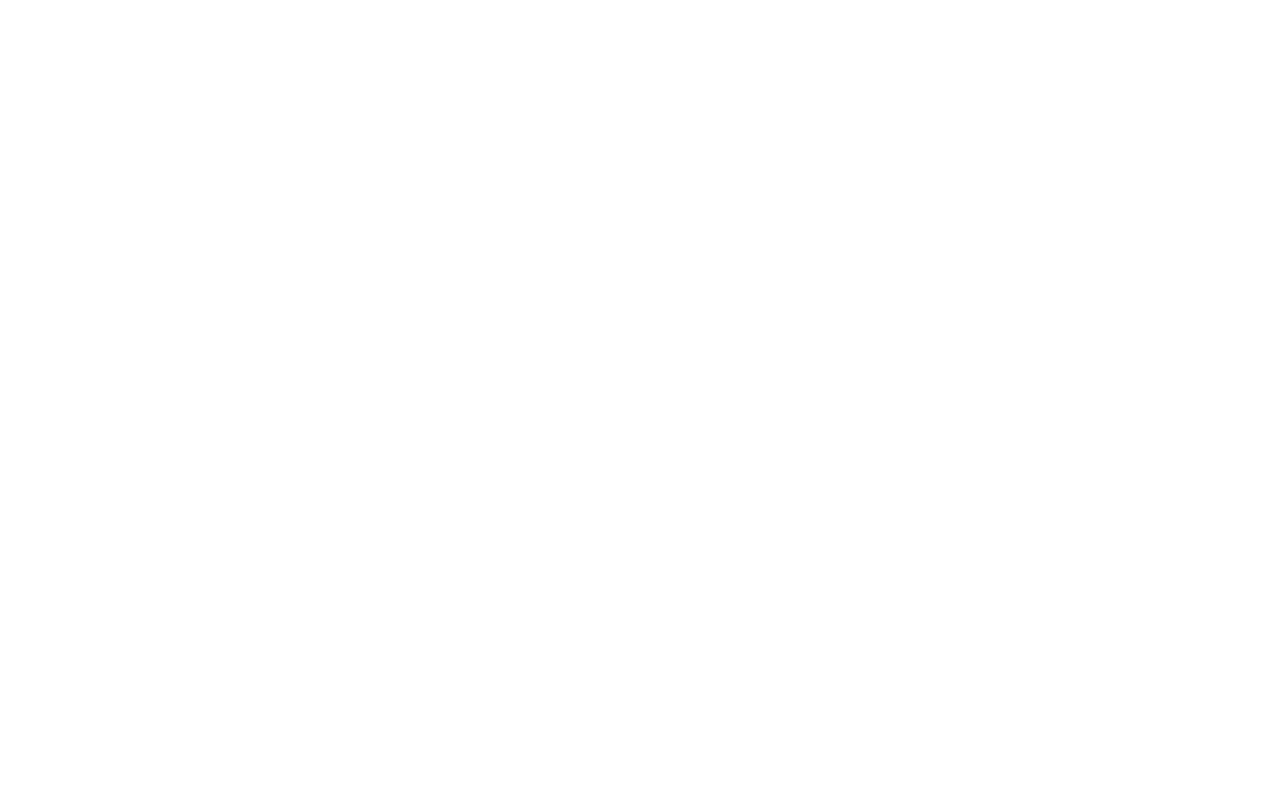
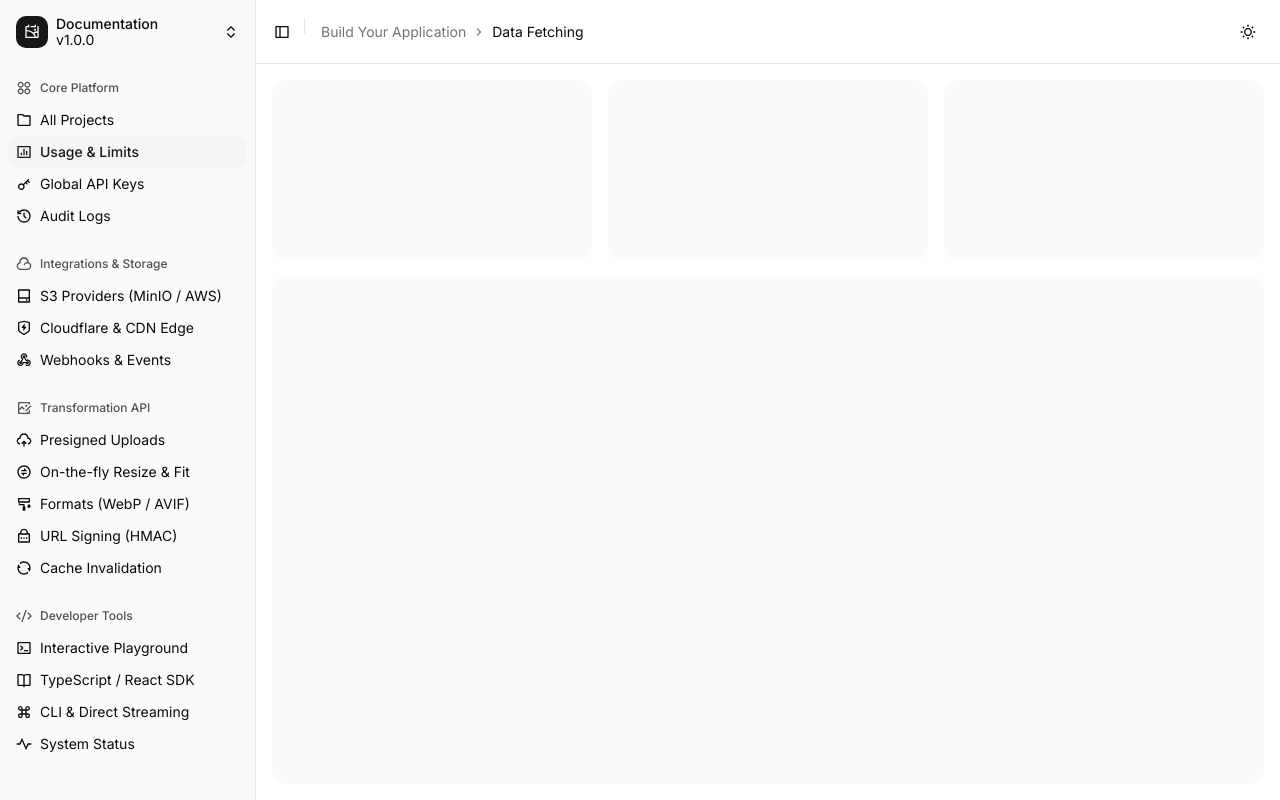
Before and after one commit to takedelight/optix-frontend, a Next.js app: page / in a window 1280 px wide. Built offline with nearby package versions, Linux system fonts and the light colour scheme.

Commit message:
feat(app): compose root shell layout and set metadata

```diff
--- a/src/app/layout.tsx
+++ b/src/app/layout.tsx
@@ -2,8 +2,15 @@ import type { Metadata } from "next";
 
 import { Geist, Geist_Mono, Inter } from "next/font/google";
 
+import { cn } from "@/shared/lib/utils";
+import { TooltipProvider } from "@/shared/ui";
+
 import "./globals.css";
-import { cn } from "@/shared/lib/utils";
+import { SidebarInset, SidebarProvider } from "@/shared/ui/sidebar";
+import { HeaderEntry } from "@/widgets/root/header";
+import { RootSidebarEntry } from "@/widgets/root/root-sidebar";
+
+import { ThemeProvider } from "./providers/theme.provider";
 
 const inter = Inter({ subsets: ["latin"], variable: "--font-sans" });
 
@@ -18,13 +25,17 @@ const geistMono = Geist_Mono({
 });
 
 export const metadata: Metadata = {
-  title: "Create Next App",
+  title: {
+    template: "%s | Optix",
+    default: "Dashboard | Optix",
+  },
   description: "Generated by create next app",
 };
 
 export default function RootLayout({ children }: LayoutProps<"/">) {
   return (
     <html
+      suppressHydrationWarning
       lang="en"
       className={cn(
         "h-full",
@@ -35,7 +46,28 @@ export default function RootLayout({ children }: LayoutProps<"/">) {
         inter.variable,
       )}
     >
-      <body className="flex min-h-full flex-col">{children}</body>
+      <body>
+        <ThemeProvider
+          attribute="class"
+          defaultTheme="system"
+          enableSystem
+          disableTransitionOnChange
+        >
+          <SidebarProvider>
+            <TooltipProvider>
+              <RootSidebarEntry />
+            </TooltipProvider>
+
+            <SidebarInset>
+              <HeaderEntry />
+              <div className="flex flex-1 flex-col gap-4 p-4">
+                <div className="grid auto-rows-min gap-4 md:grid-cols-3">{children}</div>
+                <div className="min-h-screen flex-1 rounded-xl bg-muted/50 md:min-h-min" />
+              </div>
+            </SidebarInset>
+          </SidebarProvider>
+        </ThemeProvider>
+      </body>
     </html>
   );
 }
--- a/src/app/page.tsx
+++ b/src/app/page.tsx
@@ -1,3 +1,10 @@
 export default function Home() {
-  return null;
+  return (
+    <>
+      {" "}
+      <div className="aspect-video rounded-xl bg-muted/50" />
+      <div className="aspect-video rounded-xl bg-muted/50" />
+      <div className="aspect-video rounded-xl bg-muted/50" />
+    </>
+  );
 }
```
Also changed, not shown: 1 other file (tests, documents, lock files or other folders).
